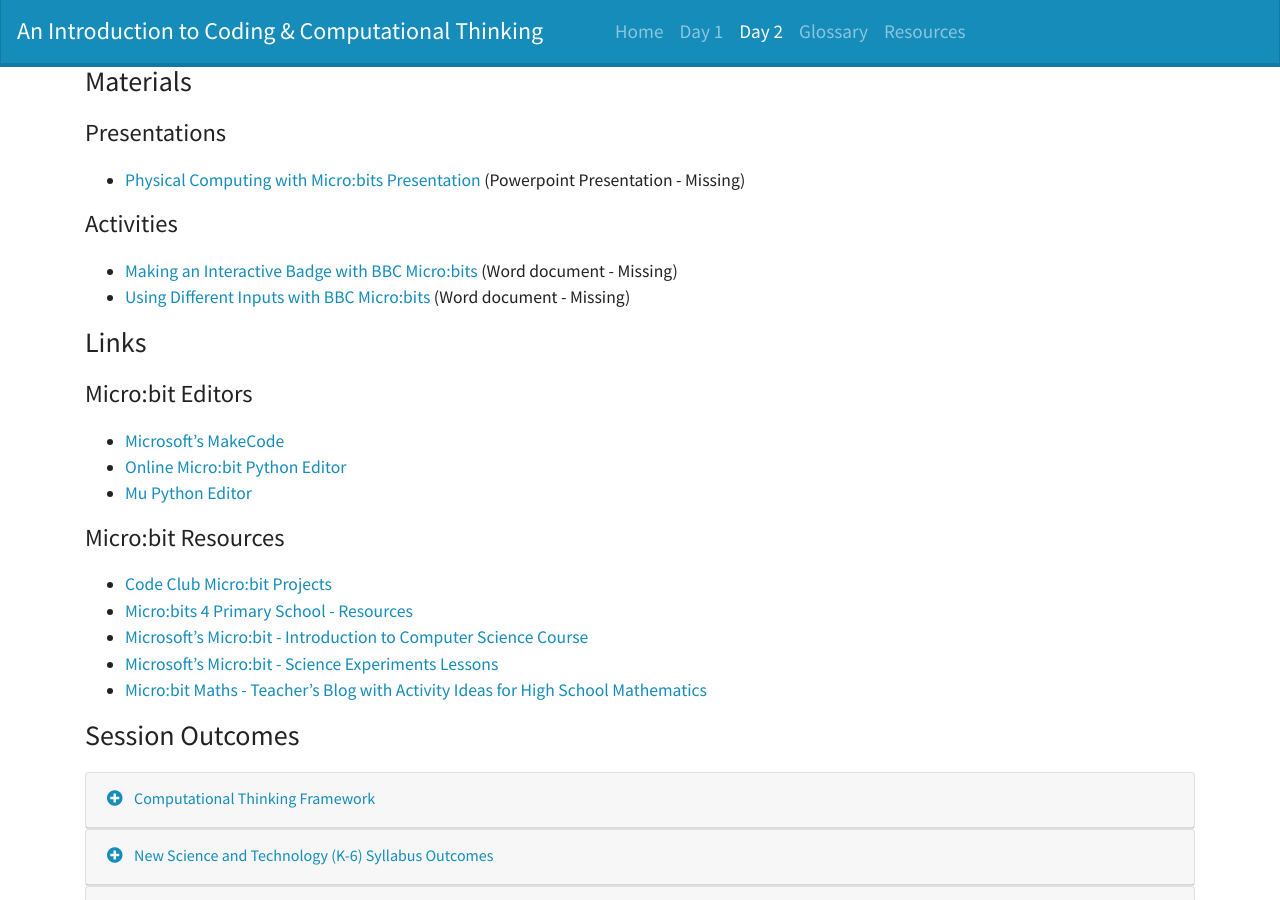
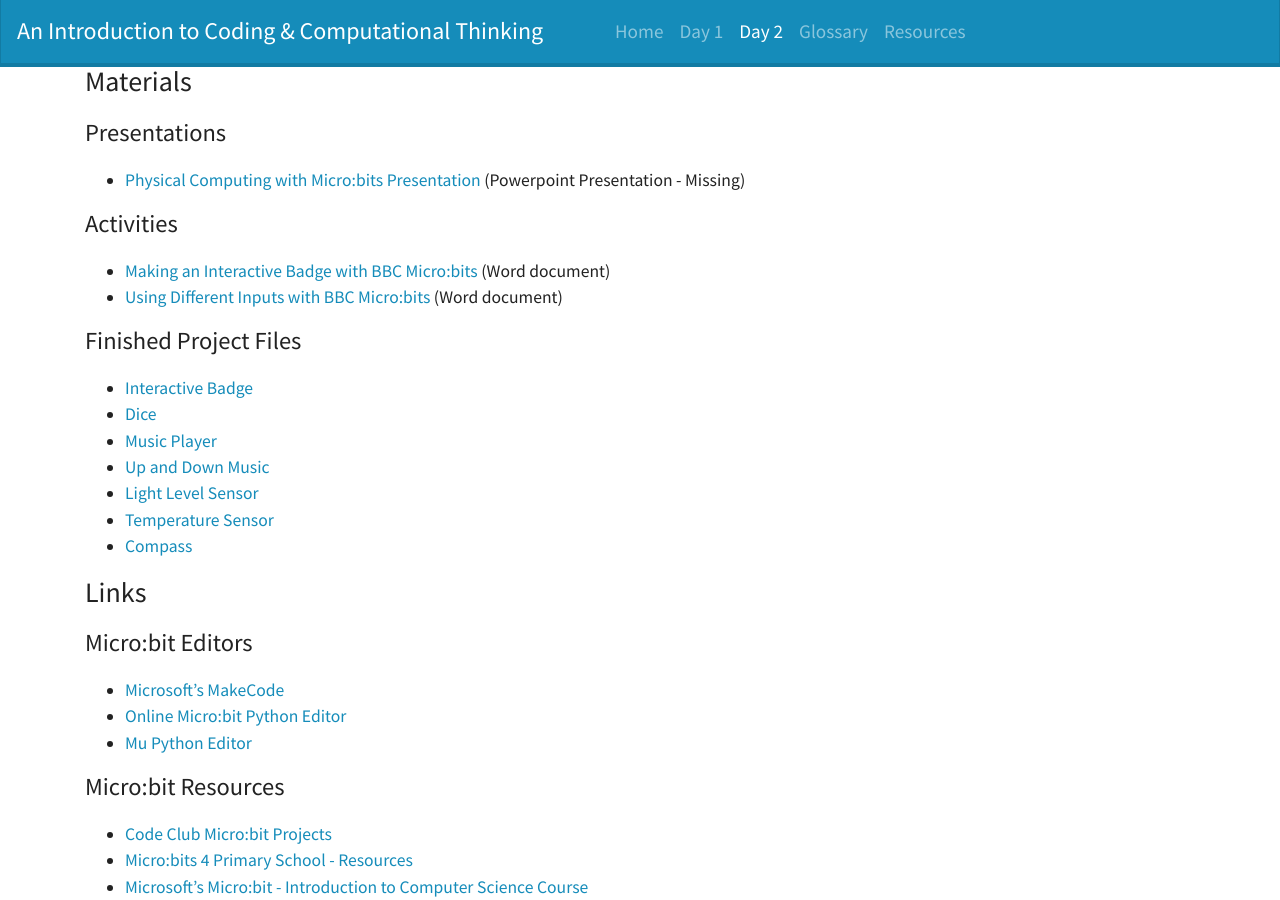
Before and after one commit to cs4s/intro-2018, a Jekyll site: the page built from day2/physical_computing/index.md, in a window 1280 px wide and 900 px high, scrolled down 687 px. Built offline with Jekyll 4.4.1, drawn with Linux system fonts in a browser that asks for light colours.

Commit message:
Adds Microbit hex files to physical computing page

```diff
--- a/day2/physical_computing/index.md
+++ b/day2/physical_computing/index.md
@@ -29,8 +29,18 @@ When Coding the projects in *MakeCode* and running them on the *Micro:bit* devic
 
 ### Activities
 
-- [Making an Interactive Badge with BBC Micro:bits]() (Word document - Missing)
-- [Using Different Inputs with BBC Micro:bits]() (Word document - Missing)
+- [Making an Interactive Badge with BBC Micro:bits]({{ site.drive_url | append: '1EstVduDO6F9GakcghuWPwIsjsiHVLKuI' }}) (Word document)
+- [Using Different Inputs with BBC Micro:bits]({{ site.drive_url | append: '1oyN6sBDAHaF4SsiL-X08M6gpQLsZhtYu' }}) (Word document)
+
+### Finished Project Files
+
+- [Interactive Badge](hex_files/microbit-Interactive-Badge.hex)
+- [Dice](hex_files/microbit-dice.hex)
+- [Music Player](hex_files/microbit-Music-Player.hex)
+- [Up and Down Music](hex_files/microbit-Up-Down-Music.hex)
+- [Light Level Sensor](hex_files/microbit-Light-Level.hex)
+- [Temperature Sensor](hex_files/microbit-Temperature.hex)
+- [Compass](hex_files/microbit-Compass.hex)
 
 ## Links
 
```
Also changed, not shown: 7 other files.
